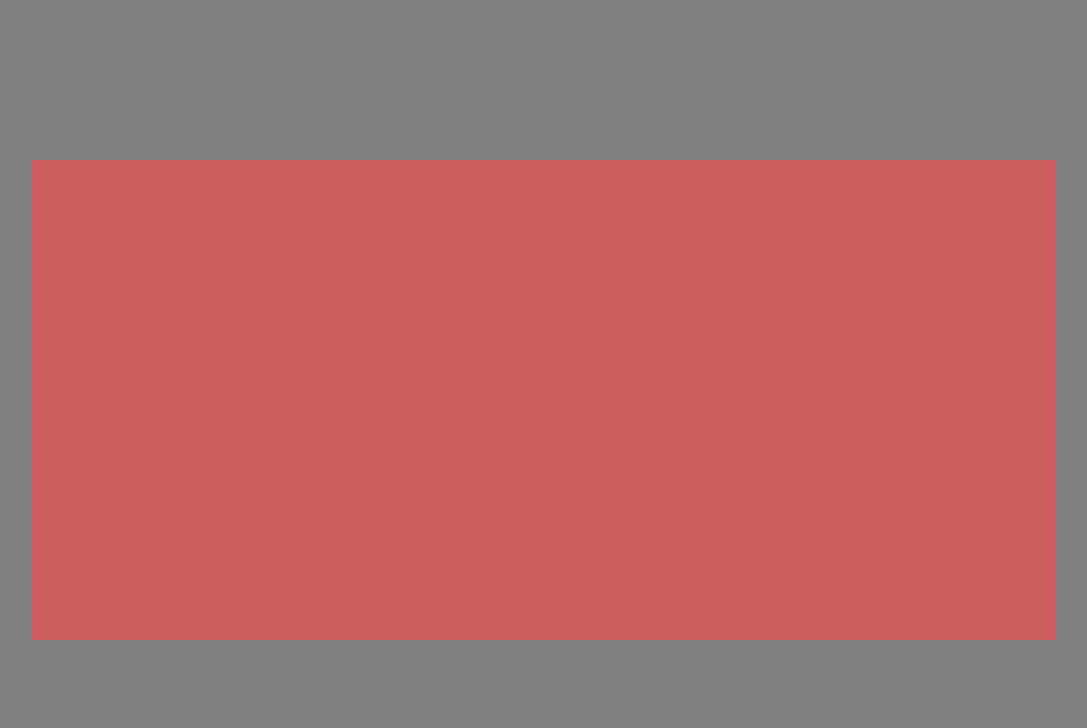
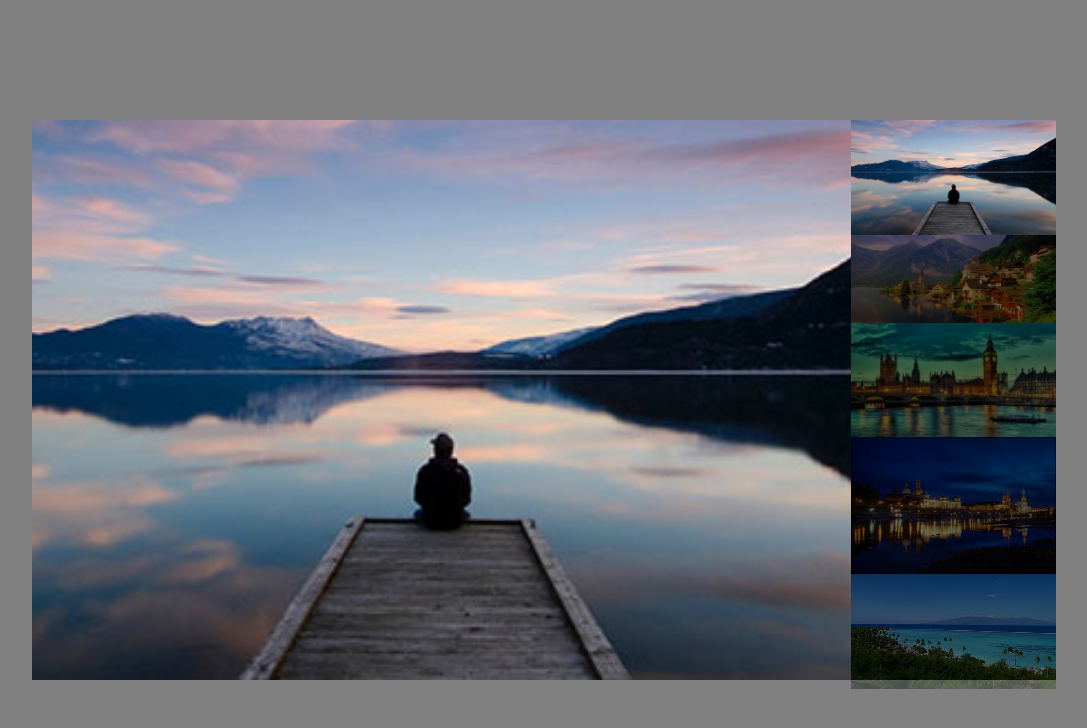
Before and after one commit to Angeloamenta/js-array-carousel, a plain HTML site: page index.html in a window 1280 px wide. Shown: the whole page, without its empty margins (96-1183 px from the left). Drawn offline with Linux system fonts and the light colour scheme.

Commit message:
base carosello creata

```diff
--- a/css/style.css
+++ b/css/style.css
@@ -3,6 +3,7 @@
     padding: 0;
     margin: 0;
 }
+
 
 .container {
     width: 100%;
@@ -13,10 +14,59 @@
 
 .slider {
     width: 80%;
-    height: 60%;
+    height: 70%;
     position: absolute;
     top: 50%;
     left: 50%;
     transform: translate(-50%, -50%);
     background-color: indianred;
+    display: flex;
 }
+
+.container-sx {
+    height: 100%;
+    width: 80%;
+    background-color: indigo;
+}
+
+.img-container {
+    width: 100%;
+    height: 100%;
+}
+
+.img-container img {
+    display: none;
+    width: 100%;
+    height: 100%;
+    object-fit: cover;
+}
+
+.img-container img.active {
+    display: block;
+}
+
+.container-dx {
+    height: 100%;
+    width: 20%;
+    background-color: black;
+    display: flex;
+    flex-direction: column;
+}
+
+.img-container-dx {
+    width: 100%;
+    height: 100%;
+    display: flex;
+    flex-direction: column;
+
+}
+
+.img-container-dx img {
+    height: 100%;
+    object-fit: cover;
+    opacity: 40%;
+}
+
+.img-container-dx img.selected {
+    opacity: 100%;
+}
--- a/index.html
+++ b/index.html
@@ -10,7 +10,25 @@
 <body>
     <div class="container">
         <div class="slider">
+            <div class="container-sx">
+                <div class="img-container">
+                    <img class="active" src="img/01.jpg" alt="">
+                    <img src="img/02.jpg" alt="">
+                    <img src="img/03.jpg" alt="">
+                    <img src="img/04.jpg" alt="">
+                    <img src="img/05.jpg" alt="">
+                </div>
+            </div>
 
+            <div class="container-dx">
+                <div class="img-container-dx">
+                    <img class="selected" src="img/01.jpg" alt="">
+                    <img src="img/02.jpg" alt="">
+                    <img src="img/03.jpg" alt="">
+                    <img src="img/04.jpg" alt="">
+                    <img src="img/05.jpg" alt="">
+                </div>
+            </div>
         </div>
     </div>
 
```
